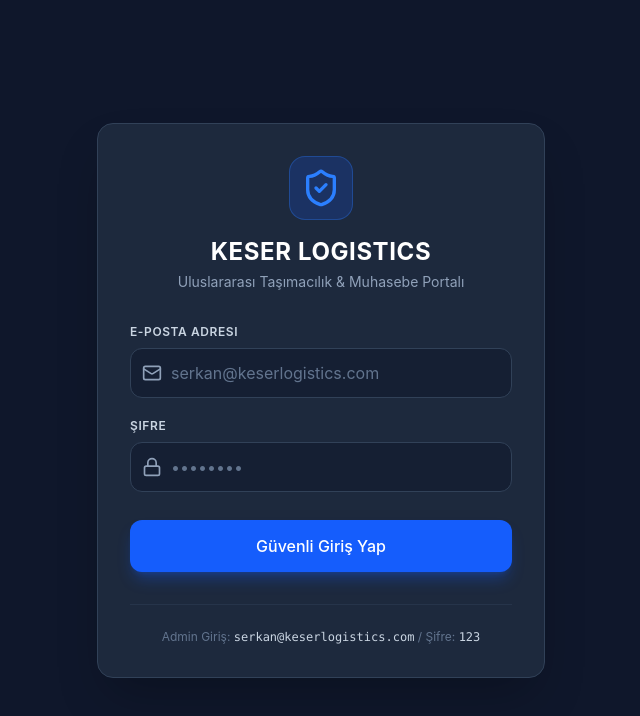
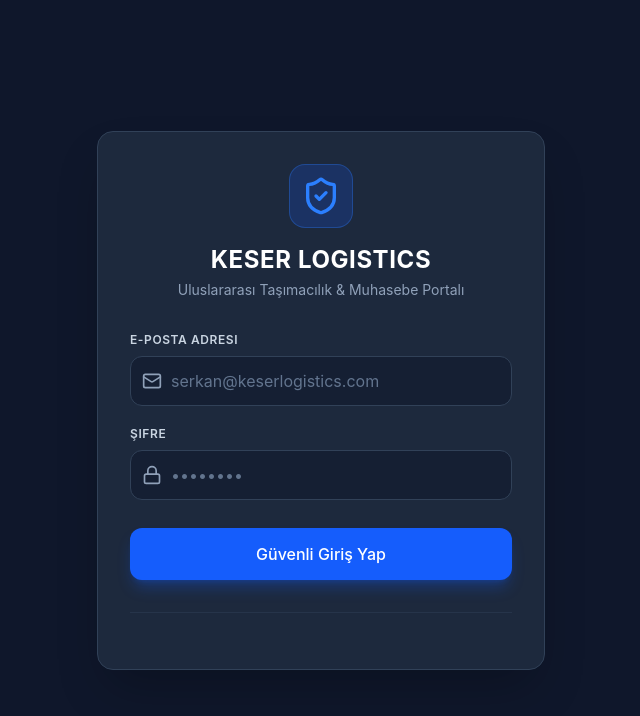
Before and after one commit to rafetk35/keser-logistics, a React (Vite) app: page / in a window 1280 px wide. Shown: the top 716 px of the page, without its empty margins (319-959 px from the left). Built offline with nearby package versions, Linux system fonts and the light colour scheme; no server answers.

Commit message:
düzenleme

```diff
--- a/src/components/Login.tsx
+++ b/src/components/Login.tsx
@@ -91,7 +91,7 @@
 
         <div className="mt-8 pt-6 border-t border-slate-700/50 text-center">
           <p className="text-xs text-slate-500">
-            Admin Giriş: <span className="text-slate-300 font-mono">serkan@keserlogistics.com</span> / Şifre: <span className="text-slate-300 font-mono">123</span>
+
           </p>
         </div>
       </div>
--- a/src/data/initialUsers.ts
+++ b/src/data/initialUsers.ts
@@ -3,38 +3,38 @@
 export const INITIAL_USERS: UserProfile[] = [
   {
     id: 'u1',
-    name: 'Serkan Erdem',
+    name: 'Rafet Keser',
     title: 'Şirket Sahibi / Yönetici',
     role: 'admin',
-    email: 'serkan@keserlogistics.com',
+    email: 'admin@keserlojistik.com.tr',
     avatarColor: 'bg-blue-600',
-    password: '123'
+    password: 'rafetk35'
   },
   {
     id: 'u2',
-    name: 'Kemal Keser',
+    name: 'Genel Koordinasyon',
     title: 'Genel Koordinatör & Operasyon Müdürü',
     role: 'manager',
-    email: 'kemal@keserlogistics.com',
+    email: 'koordinasyon@keserlojistik.com.tr',
     avatarColor: 'bg-emerald-600',
-    password: '123'
+    password: 'rafetk35'
   },
   {
     id: 'u3',
-    name: 'Burak Korkmaz',
+    name: 'Operasyon Birimi',
     title: 'Uluslararası Filo & Sefer Operasyon Şefi',
     role: 'operations',
-    email: 'burak@keserlogistics.com',
+    email: 'operasyon@keserlojistik.com.tr',
     avatarColor: 'bg-indigo-600',
-    password: '123'
+    password: 'rafetk35'
   },
   {
     id: 'u4',
-    name: 'Meltem Yıldız',
+    name: 'Muhasebe Birimi',
     title: 'Mali İşler & Cari Muhasebe Uzmanı',
     role: 'accounting',
-    email: 'meltem@keserlogistics.com',
+    email: 'muhasebe@keserlojistik.com.tr',
     avatarColor: 'bg-amber-600',
-    password: '123'
+    password: 'rafetk35'
   }
 ];
```
